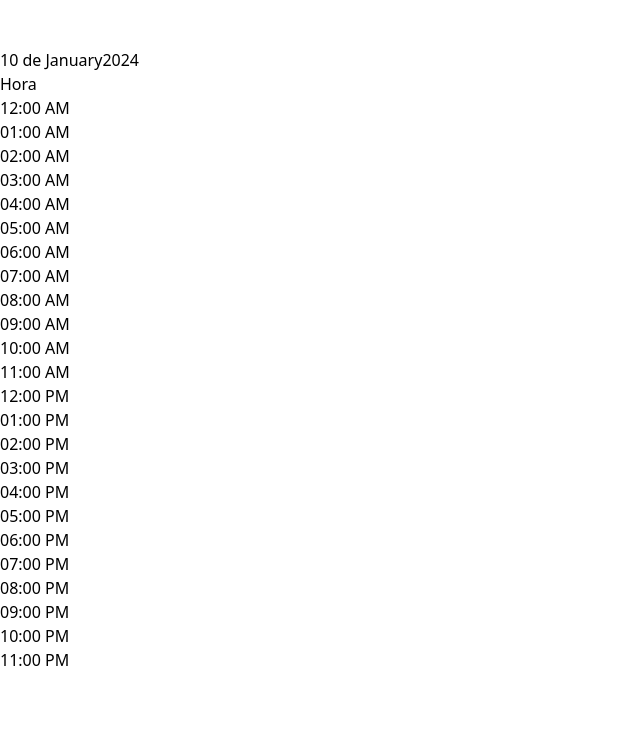
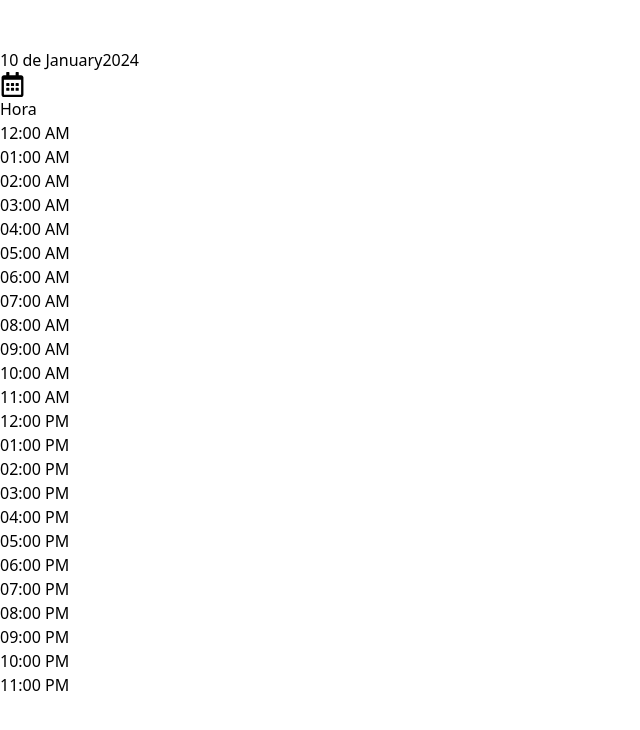
Before and after one commit to atomdevteam/AirplaneRent, a React (Vite) app: page /#/hours/10/0/2024 in a window 1280 px wide. Shown: the top 730 px of the page, without its empty margins (0-640 px from the left). Built offline with nearby package versions, Linux system fonts and the light colour scheme.

Commit message:
PSP-19-Navbar

```diff
--- a/package.json
+++ b/package.json
@@ -13,6 +13,7 @@
     "react": "^18.2.0",
     "react-datepicker": "^4.25.0",
     "react-dom": "^18.2.0",
+    "react-icons": "^4.12.0",
     "react-router-dom": "^6.21.1"
   },
   "devDependencies": {
--- a/src/components/Hours/Hours.jsx
+++ b/src/components/Hours/Hours.jsx
@@ -1,7 +1,8 @@
 import { useState, useEffect } from 'react';
 import ScheduleForm from "../ScheduleForm/ScheduleForm"
-import { useParams } from "react-router-dom"
+import { Link, useParams } from "react-router-dom"
 import { format } from 'date-fns';
+import { FaRegCalendarAlt } from "react-icons/fa";
 function Hours() {
   const datos = useParams();
   // const fechaEspecifica = new Date()
@@ -130,11 +131,11 @@ function Hours() {
                 </svg>
               </button>
             </div>
-            <div>
+            <div className='flex row'>
               <span className="text-lg text-black font-normal">{mesActual.toLocaleString('default', { day: 'numeric' }) + " de "}</span>
               <span className="text-lg  text-black mr-1">{mesActual.toLocaleString('default', { month: 'long' })}</span>
               <span className="text-lg text-black font-normal">{mesActual.toLocaleString('default', { year: 'numeric' })}</span>
-
+              <Link className="pl-4 " to={"/"}>< FaRegCalendarAlt size={25} /></Link>
 
             </div>
           </div>
```
Also changed, not shown: 1 other file (tests, documents, lock files or other folders).
